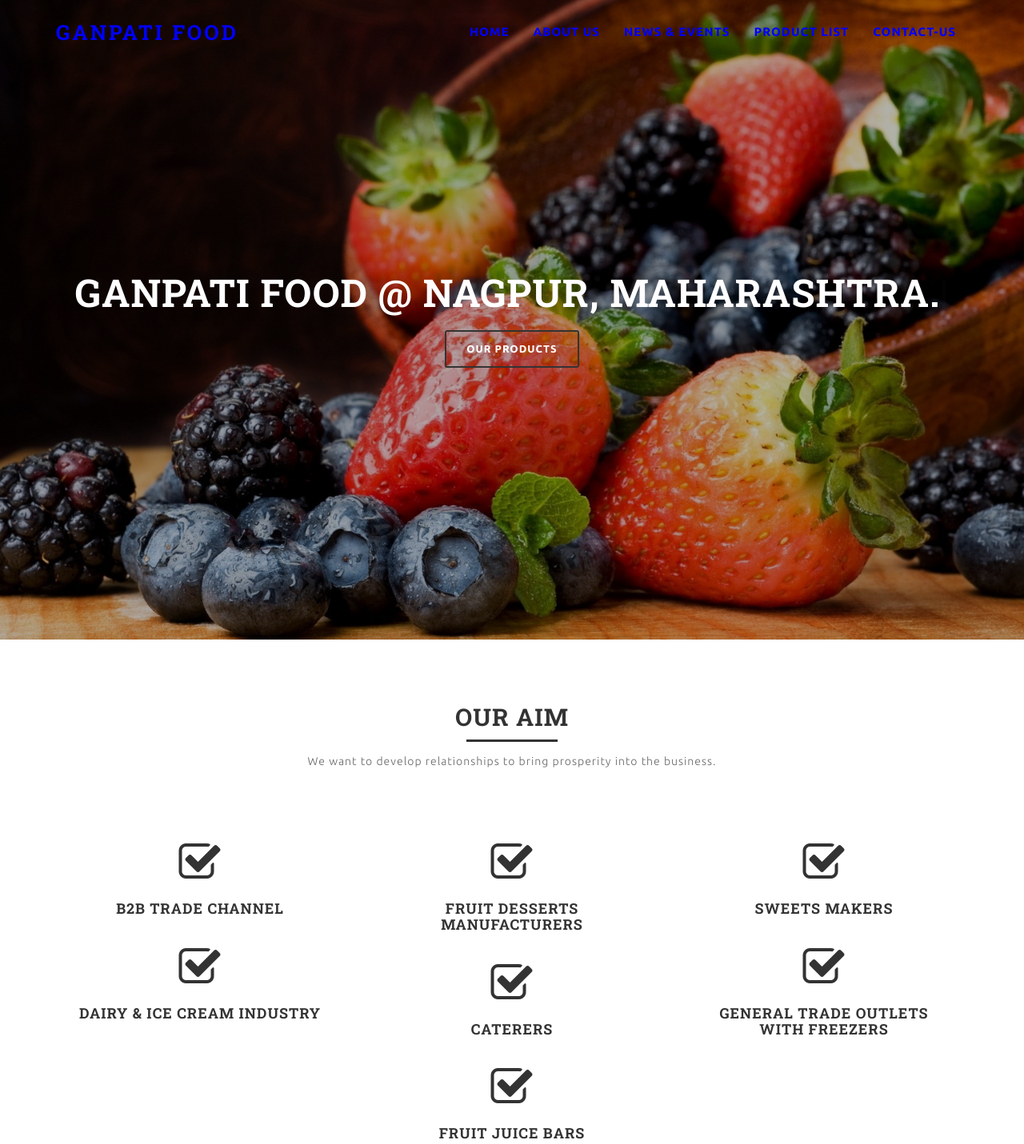
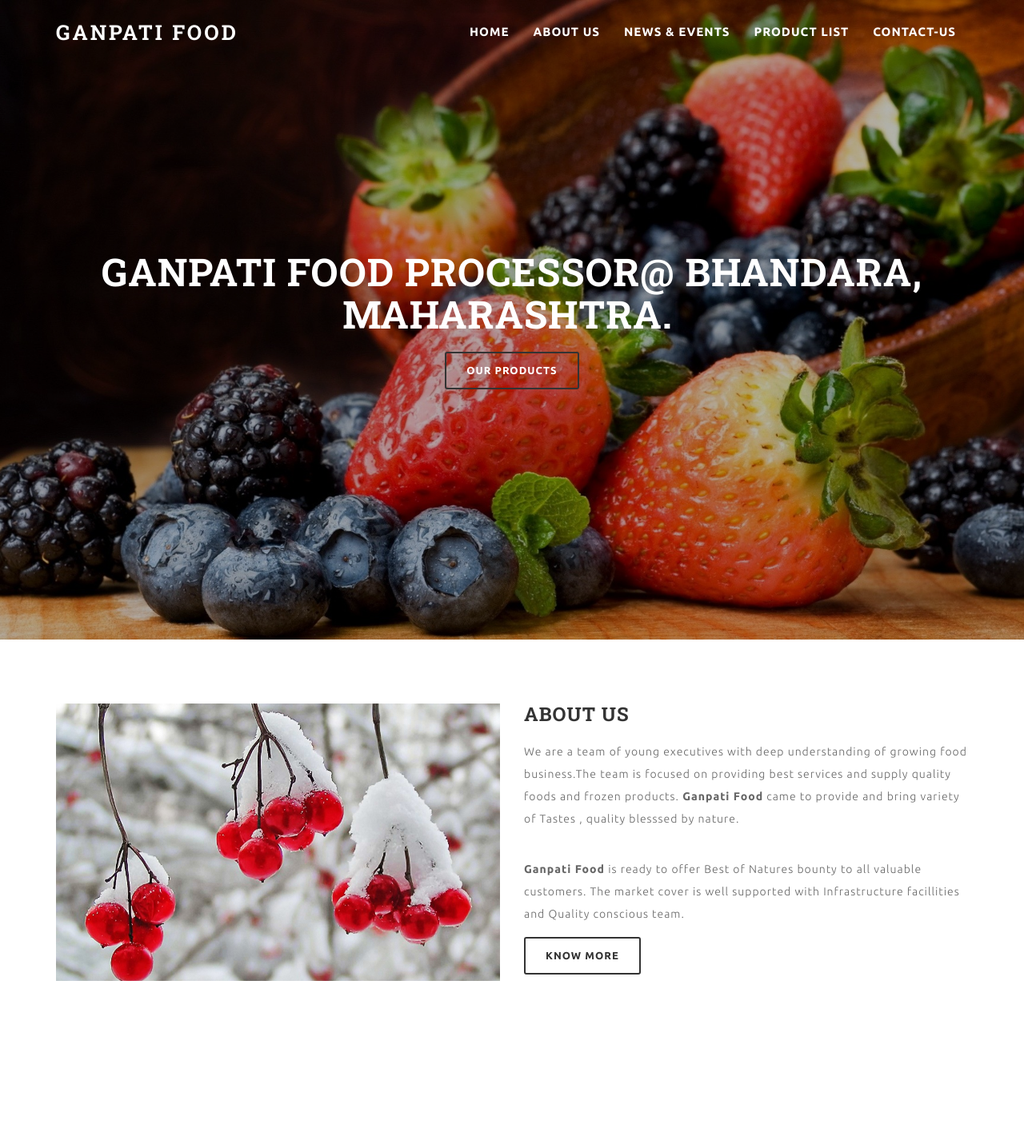
Before and after one commit to nbsarda/nbsarda.github.io, a plain HTML site: page index.html in a window 1280 px wide. Shown: the top 1431 px of the page at 80% size. Drawn offline with Linux system fonts and the light colour scheme; some packages are replaced by stand-ins of ours.

Commit message:
frontdesign

```diff
--- a/assets/css/style.css
+++ b/assets/css/style.css
@@ -395,7 +395,7 @@ form#mc-form {
 * -------------------------------------------------------------
 */
 .header-top-area {
-    position: absolute;
+    position: fixed;
     width: 100%;
     z-index: 999;
     -webkit-transition: all 0.36s ease-out;
@@ -419,7 +419,7 @@ form#mc-form {
 .navbar-default .navbar-nav>.active>a:hover,
 .navbar-default .navbar-nav>.active>a:focus { background-color: transparent }
 .navbar-brand {
-    color: blue !important;
+    color: white !important;
     font-family: 'Roboto Slab', serif;
     font-size: 26px;
     font-weight: 700;
@@ -435,7 +435,8 @@ form#mc-form {
 .navbar-default .navbar-toggle:focus { background-color: #fff }
 .navbar-default .navbar-toggle .icon-bar { background-color: #333 }
 .mainmenu li a {
-    color: blue !important;
+    color: white
+     !important;
     font-family: 'Ubuntu', sans-serif;
     text-transform: uppercase;
     font-weight: 700;
--- a/index.html
+++ b/index.html
@@ -97,9 +97,9 @@
 						<div class="container">
 							<div class="row">
 								<div class="col-md-12">
-									<h2>Ganpati Food @ <span class="typed"></span></h2>
+									<h2>Ganpati Food Processor@ <span class="typed"></span></h2>
 									<div class="typed-strings">
-										<p>Nagpur, Maharashtra.</p>
+										<p>Bhandara, Maharashtra.</p>
 										<!--p>great way for your Startup</p-->
 									</div>
 									<a class="button" href="products.html">Our Products</a>
@@ -143,6 +143,64 @@
 		</div-->
 		<!-- / END PARTNER DESIGN AREA -->
 
+
+		<!-- START ABOUT DESIGN AREA -->
+		<section id="about" class="about-area section-padding">
+			<div class="container">
+				<div class="row">
+					<div class="about-part clearfix">
+						<div class="col-md-6">
+							<div class="about-slide">
+								<div id="about-carousel" class="carousel slide carousel-fade" data-ride="carousel">
+									<div class="carousel-inner" role="listbox">
+										<div class="item active">
+											<img src="assets/img/about/1.jpg" class="img-responsive"  alt="About-Slide">
+										</div>
+										<div class="item">
+											<img src="assets/img/about/2.jpg" class="img-responsive"  alt="About-Slide">
+										</div>
+										<!--div class="item">
+											<img src="assets/img/about/3.jpg" class="img-responsive"  alt="About-Slide">
+										</div-->
+										<div class="item">
+											<img src="assets/img/about/4.jpg" class="img-responsive"  alt="About-Slide">
+										</div>
+										<div class="item">
+											<img src="assets/img/about/5.jpg" class="img-responsive"  alt="About-Slide">
+										</div>
+									</div>
+							<a class="left slide-control" href="#about-carousel" role="button" data-slide="prev">
+										<i class="fa  fa-angle-double-left"></i>
+									</a>
+							<a class="right slide-control" href="#about-carousel" role="button" data-slide="next">
+										<i class="fa fa-angle-double-right"></i>
+									</a>
+								</div>
+							</div>
+						</div>
+						<!-- / END ABOUT SLIDE DESIGN AREA -->
+						<!-- START ABOUT TEXT DESIGN AREA -->
+						<div class="col-md-6">
+							<div class="about-text">
+								<h3>About Us</h3>
+								<p>We are a team of young executives with deep understanding of growing food business.The team is focused on providing best services and supply quality foods and frozen products. <b>Ganpati Food</b> came to provide and bring variety of Tastes , quality blesssed by nature. </p></br><p><b>Ganpati Food</b> is ready to offer Best of Natures bounty to all valuable customers. The market cover is well supported with Infrastructure facillities and Quality conscious team.
+								</p>
+								<!--ul class="list-unstyled">
+									<li><i class="fa fa-check-square-o"></i>A ornare odio ed non mauris vitae erat consequat auctor elit.</li>
+									<li><i class="fa fa-check-square-o"></i>Class aptent taciti sociosqu ad litora torquent conubia.</li>
+									<li><i class="fa fa-check-square-o"></i>Nullam ac urna eu felis dapibus condimentum.</li>
+									<li><i class="fa fa-check-square-o"></i>Class aptent taciti sociosqu ad litora torquent conubia.</li>
+								</ul-->
+								<a href="about-us.html" class="button">Know More</a>
+							</div>
+						</div>
+						<!-- / END ABOUT TEXT DESIGN AREA -->
+						<!-- START ABOUT SLIDE DESIGN AREA -->
+
+					</div>
+				</div>
+			</section>
+
 		<!-- START ABOUT DESIGN AREA -->
 		<section id="why-choose" class="why-choose-area section-padding text-center">
 			<div class="container">
@@ -163,8 +221,8 @@
 							<!--i class="icon-mobile"></i-->
 							</p>
 								<ul class="list-unstyled">
-									<li><i class="fa fa-check-square-o"></i><h4>B2B Trade Channel</h4></li></br>
-									<li><i class="fa fa-check-square-o"></i><h4>Dairy & Ice Cream Industry</h4></li></br>
+									<li><i class="fa fa-check-square-o"></i><h5>B2B Trade Channel</h5></li></br>
+									<li><i class="fa fa-check-square-o"></i><h5>Fruit Desserts Manufacturers</h5></li></br>
 								</ul>
 						</div>
 					</div>
@@ -174,9 +232,9 @@
 						<div class="single-feature">
 						<!--i class="icon-mobile"></i-->
 							<ul class="list-unstyled">
-								<li><i class="fa fa-check-square-o"></i><h4>Fruit Desserts Manufacturers</h4></li></br>
-								<li><i class="fa fa-check-square-o"></i><h4>Caterers</h4></li></br>
-								<li><i class="fa fa-check-square-o"></i><h4>Fruit Juice Bars</h4></li>
+								<li><i class="fa fa-check-square-o"></i><h5>Dairy & Ice Cream Industry</h5></li></br>
+								<li><i class="fa fa-check-square-o"></i><h5>Sweets Makers</h5></li></br>
+								<li><i class="fa fa-check-square-o"></i><h5>Fruit Juice Bars</h5></li>
 							</ul>
 						</div>
 					</div>
@@ -186,8 +244,8 @@
 						<div class="single-feature">
 							<!--i class="icon-mobile"></i-->
 							<ul class="list-unstyled">
-								<li><i class="fa fa-check-square-o"></i><h4>Sweets Makers</h4></li></br>
-								<li><i class="fa fa-check-square-o"></i><h4>General trade outlets with Freezers</h4></li></br>
+								<li><i class="fa fa-check-square-o"></i><h5>Caterers</h5></li></br>
+								<li><i class="fa fa-check-square-o"></i><h5>General trade outlets with Freezers</h5></li></br>
 							</ul>
 						</div>
 					</div>
@@ -197,55 +255,6 @@
 		</section>
 		<!-- /END ABOUT DESIGN AREA -->
 
-		<!-- START ABOUT DESIGN AREA -->
-		<section id="about" class="about-area section-padding">
-			<div class="container">
-				<div class="row">
-					<div class="about-part clearfix">
-						<!-- START ABOUT TEXT DESIGN AREA -->
-						<div class="col-md-6">
-							<div class="about-text">
-								<h3>About Us</h3>
-								<p>We are a team of young executives with deep understanding of growing food business.The team is focused on providing best services and supply quality foods and frozen products. <b>Ganpati Food</b> came to provide and bring variety of Tastes , quality blesssed by nature. </p></br><p><b>Ganpati Food</b> is ready to offer Best of Natures bounty to all valuable customers. The market cover is well supported with Infrastructure facillities and Quality conscious team.
-								</p>
-								<!--ul class="list-unstyled">
-									<li><i class="fa fa-check-square-o"></i>A ornare odio ed non mauris vitae erat consequat auctor elit.</li>
-									<li><i class="fa fa-check-square-o"></i>Class aptent taciti sociosqu ad litora torquent conubia.</li>
-									<li><i class="fa fa-check-square-o"></i>Nullam ac urna eu felis dapibus condimentum.</li>
-									<li><i class="fa fa-check-square-o"></i>Class aptent taciti sociosqu ad litora torquent conubia.</li>
-								</ul-->
-								<a href="about-us.html" class="button">Know More</a>
-							</div>
-						</div>
-						<!-- / END ABOUT TEXT DESIGN AREA -->
-						<!-- START ABOUT SLIDE DESIGN AREA -->
-						<div class="col-md-6">
-							<div class="about-slide">
-								<div id="about-carousel" class="carousel slide carousel-fade" data-ride="carousel">
-									<div class="carousel-inner" role="listbox">
-										<div class="item active">
-											<img src="assets/img/about/1.jpg" class="img-responsive"  alt="About-Slide">
-										</div>
-										<div class="item">
-											<img src="assets/img/about/2.jpg" class="img-responsive"  alt="About-Slide">
-										</div>
-										<div class="item">
-											<img src="assets/img/about/3.jpg" class="img-responsive"  alt="About-Slide">
-										</div>
-									</div>
-							<a class="left slide-control" href="#about-carousel" role="button" data-slide="prev">
-										<i class="fa  fa-angle-double-left"></i>
-									</a>
-							<a class="right slide-control" href="#about-carousel" role="button" data-slide="next">
-										<i class="fa fa-angle-double-right"></i>
-									</a>
-								</div>
-							</div>
-						</div>
-						<!-- / END ABOUT SLIDE DESIGN AREA -->
-					</div>
-				</div>
-			</section>
 				<!--REMOVED-->
 
 		<!-- START CONTACT DESIGN AREA -->
```
Also changed, not shown: contact.html (+1 -1 lines), assets/img/about/4.jpg (added), assets/img/about/5.jpg (added).
